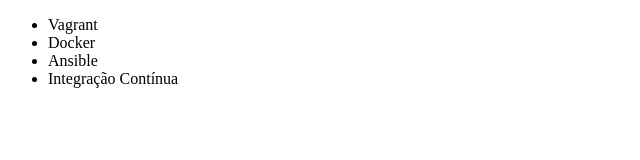
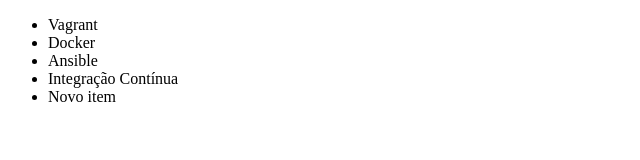
Before and after one commit to CrParanhos/treinamentoalura, a plain HTML site: page index.html in a window 1280 px wide. Shown: the full height of the page, 0-640 px from the left. Drawn offline with Linux system fonts and the light colour scheme.

Commit message:
Excluido, incluido e alterado o arquivo index.html

```diff
--- a/index.html
+++ b/index.html
@@ -10,6 +10,7 @@
         <li>Docker</li>
         <li>Ansible</li>
         <li>Integração Contínua</li>
+        <li>Novo item</li>
     </ul>
 </body>
 </html>
```
